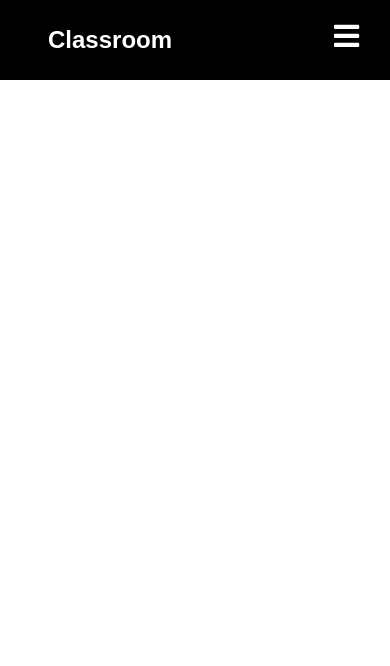
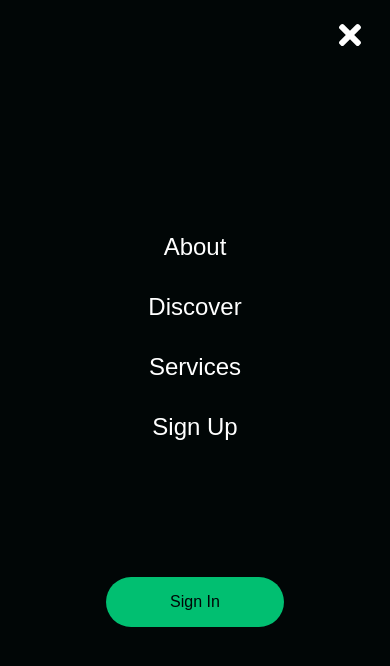
Before and after one commit to froheel/Classroom, a React (Create React App) app in the folder classroom-app/: page / in a window 390 px wide. Both pictures are taken after a click on the element 346 px from the left and 39 px from the top of the page. Shown: the top 666 px of the page. Built offline with nearby package versions, Linux system fonts and the light colour scheme.

Commit message:
Functional Side bar

```diff
--- a/classroom-app/src/App.js
+++ b/classroom-app/src/App.js
@@ -1,11 +1,11 @@
 import './App.css';
-import Navbar from './components/Navbar';
 import {BrowserRouter as Router} from 'react-router-dom'
+import Home from './pages';
 
 function App() {
   return (
     <Router>
-    <Navbar></Navbar>
+      <Home></Home>
     </Router>
   );
 }
--- a/classroom-app/src/components/Navbar/index.js
+++ b/classroom-app/src/components/Navbar/index.js
@@ -13,7 +13,7 @@
 } from './NavbarElements'
 
 
-const Navbar = () => {
+const Navbar = ({toggle}) => {
     return (
         <>
         <Nav>
@@ -21,7 +21,7 @@
                 <NavLogo to="/">
                     Classroom
                 </NavLogo>
-                <MobileIcon>
+                <MobileIcon onClick = {toggle}>
                     <FaBars></FaBars>
                 </MobileIcon>
                 <NavMenu>
--- /dev/null
+++ b/classroom-app/src/components/Sidebar/SidebarElements.js
@@ -0,0 +1,91 @@
+import styled from 'styled-components'
+import {FaTimes} from 'react-icons/fa'
+import {Link as LinkR } from 'react-router-dom'
+import { Link as LinkS } from 'react-scroll'
+
+export const SidebarContainer = styled.aside`
+position: fixed;
+z-index: 999;
+width: 100%;
+height: 100%;
+background: #010606;
+display: grid;
+align-items: center;
+top: 0;
+left:0;
+transition: 0.3s ease-in-out;
+opacity: ${({isOpen}) =>(isOpen ? '100%' : '0') };
+top: ${({isOpen}) => (isOpen ? '0' : '-100%')};
+
+`
+
+export const CloseIcon = styled(FaTimes)`
+color : #fff;
+`
+
+export const Icon = styled.div`
+position: absolute;
+top: 1.2rem;
+right: 1.5rem;
+background: transparent;
+font-size: 2rem;
+cursor: pointer;
+outline: none;
+`;
+
+export const SidebarWrapper= styled.div`
+color: #fff;
+`
+export const SidebarMenu = styled.ul`
+display: grid;
+grid-template-columns:1fr ;
+grid-template-rows: repeat(6,80px);
+text-align: center;
+
+@media screen and (max-width: 480px){
+    grid-template-rows: repeat(6,60px);
+}
+`
+
+export const SidebarLink = styled(LinkS)`
+display: flex;
+align-items: center;
+justify-content: center;
+font-size: 1.5rem;
+text-decoration: none;
+list-style: none;
+transition: 0.2s ease-in-out;
+text-decoration: none;
+color: #fff;
+cursor: pointer;
+
+&:hover{
+color: #01bf71;
+transition: 0.2s ease-in-out;
+}
+`
+export const SideBtnWrap = styled.div`
+display: flex;
+justify-content: center;
+`
+
+export const SidebarRoute = styled(LinkR)`
+border-radius: 50px;
+background:#01bf71;
+white-space: nowrap;
+padding:16px 64px;
+color: #010606;
+font-size: 16px;
+outline: none;
+border: none;
+cursor: pointer;
+transition: all 0.2s ease-in-out;
+text-decoration: none;
+
+&:hover{
+    transition:all 0.2 ease-in-out;
+    background: #fff ;
+    color: #010606;
+}
+
+`
--- /dev/null
+++ b/classroom-app/src/components/Sidebar/index.js
@@ -0,0 +1,40 @@
+import React from 'react';
+import {SidebarContainer,
+    Icon,
+    CloseIcon,
+    SidebarWrapper,
+    SidebarMenu,
+    SidebarLink,
+    SideBtnWrap,
+    SidebarRoute
+} from './SidebarElements';
+const index = ({isOpen, toggle}) => {
+    return (
+        <SidebarContainer isOpen={isOpen} onClick = {toggle}>
+            <Icon onClick = {toggle}>
+                <CloseIcon></CloseIcon>
+            </Icon>
+            <SidebarWrapper>
+                <SidebarMenu>
+                    <SidebarLink to="about"onClick = {toggle}>
+                        About
+                    </SidebarLink>
+                    <SidebarLink to="discover"onClick = {toggle}>
+                        Discover
+                    </SidebarLink>
+                    <SidebarLink to="services"onClick = {toggle}>
+                        Services
+                    </SidebarLink>
+                    <SidebarLink to="signup"onClick = {toggle}>
+                        Sign Up
+                    </SidebarLink>
+                </SidebarMenu>
+                <SideBtnWrap>
+                    <SidebarRoute to ="/signin">Sign In</SidebarRoute>
+                </SideBtnWrap>
+            </SidebarWrapper>
+        </SidebarContainer>
+    )
+}
+
+export default index
--- /dev/null
+++ b/classroom-app/src/pages/index.js
@@ -0,0 +1,20 @@
+import React, {useState} from 'react'
+import Navbar from '../components/Navbar';
+import Sidebar from '../components/Sidebar';
+const Home = () => {
+
+    const[isOpen, setIsOpen] = useState(false)
+
+    const toggle = () => {
+        setIsOpen(!isOpen)
+    }
+
+    return (
+        <>
+        <Sidebar isOpen = {isOpen} toggle={toggle}></Sidebar>
+        <Navbar toggle={toggle}></Navbar>
+        </>
+    )
+}
+
+export default Home
```
